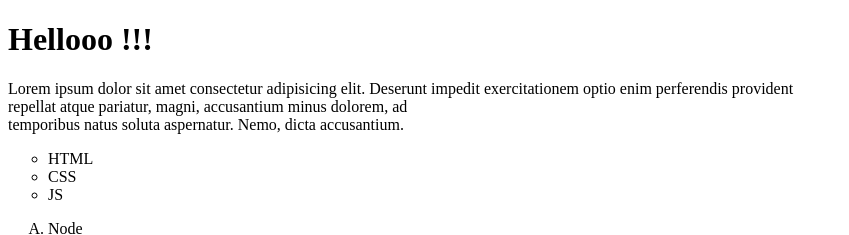
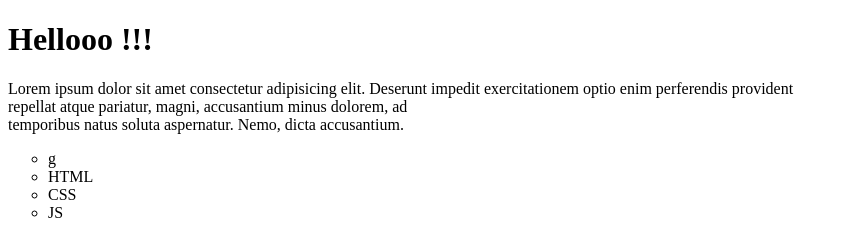
Before and after one commit to udbhavpushkar/html-css-basics, a plain HTML site: page index.html in a window 1280 px wide. Shown: the top 235 px of the page, without its empty margins (0-849 px from the left). Drawn offline with Linux system fonts and the light colour scheme.

Commit message:
Update index.html
just try for learning

```diff
--- a/index.html
+++ b/index.html
@@ -16,6 +16,7 @@
     temporibus natus soluta aspernatur. Nemo, dicta accusantium.</p>
 
     <ul type="circle">
+      <li>g</li>
       <li>HTML</li>
       <li>CSS</li>
       <li>JS</li>
```
